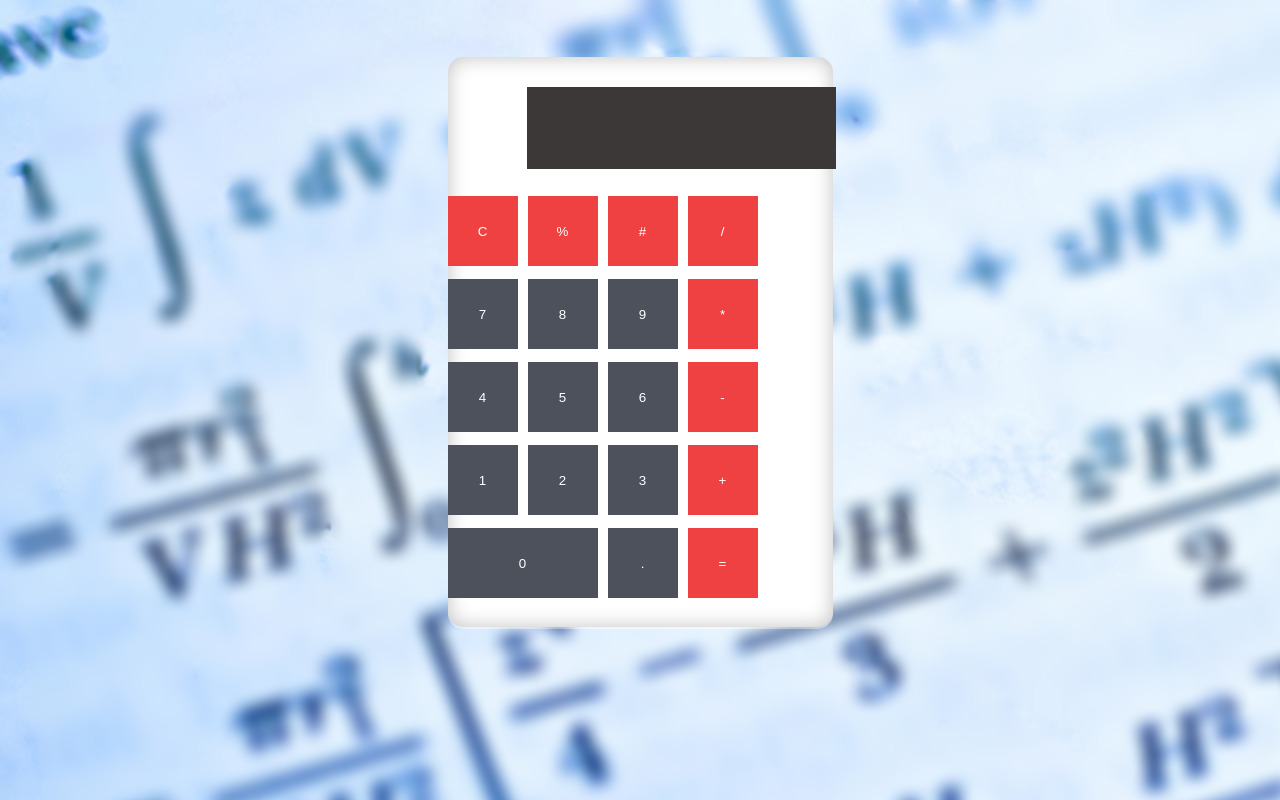
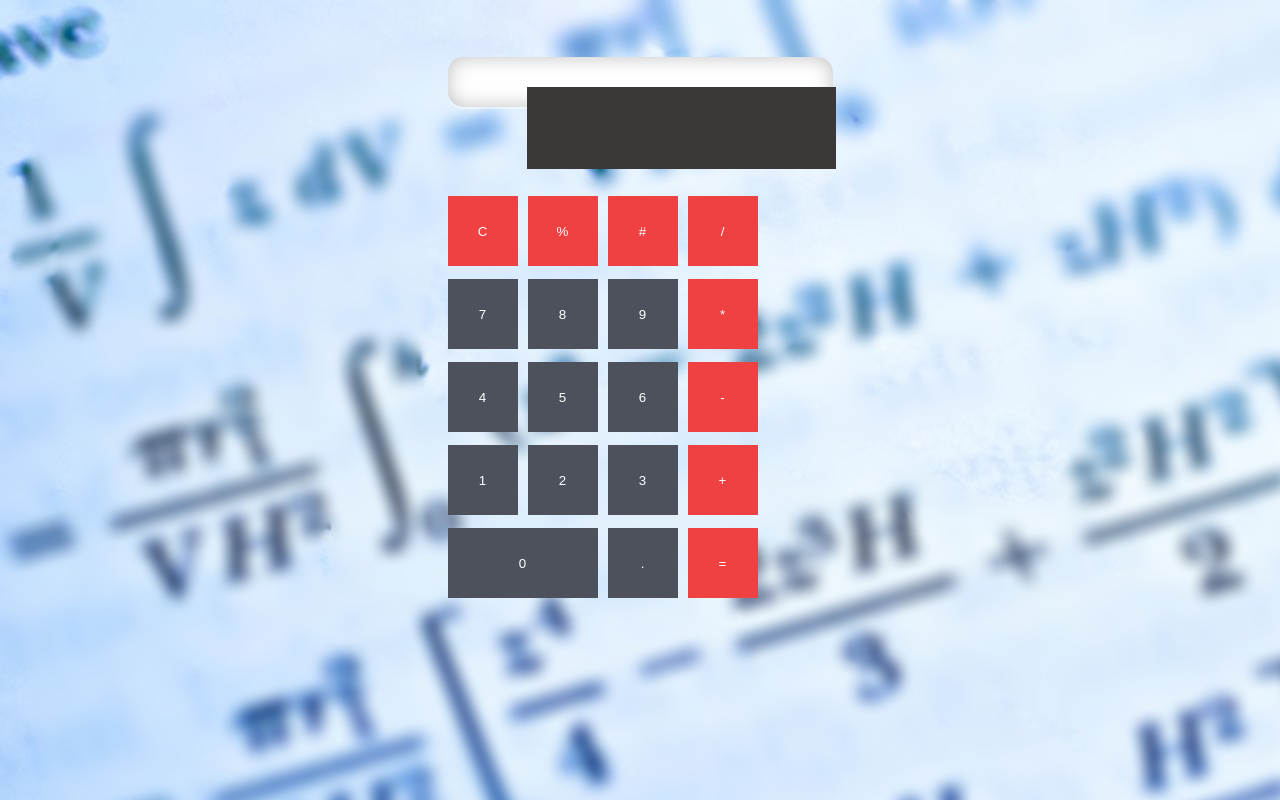
Before and after one commit to saba161/JavaScript, a plain HTML site: page index.html in a window 1280 px wide. Drawn offline with nearby package versions, Linux system fonts and the light colour scheme.

Commit message:
new block

```diff
--- a/main.css
+++ b/main.css
@@ -6,7 +6,7 @@ body {
 
 .block {
   width: 385px;
-  height: 570px;
+  height: 50px;
   margin: auto;
   border-radius: 15px;
   background: #ffffff;
```
